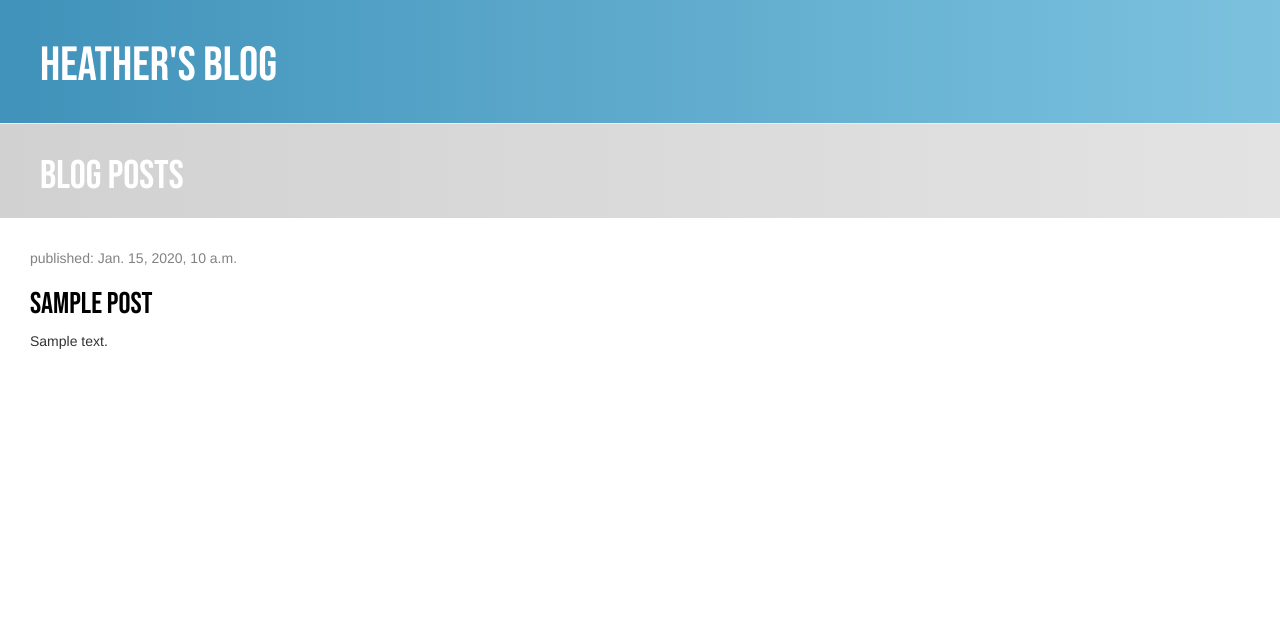
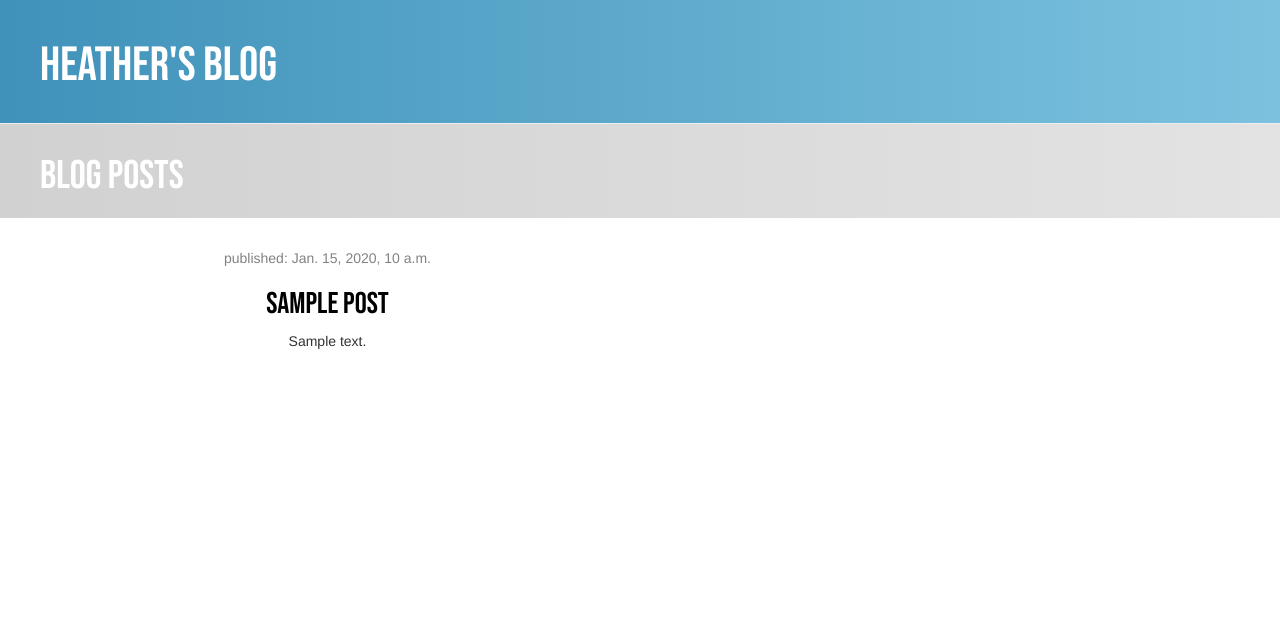
Before and after one commit to hevaa/my-first-blog, a Django app: page /blog/ in a window 1280 px wide. Shown: the top 621 px of the page. Run offline with Django 3.2, Linux system fonts and the light colour scheme; tables that the repository leaves empty hold one stand-in row (values such as "Sample post"); some libraries are stand-ins or nearby versions.

Commit message:
Positioning of blog posts

```diff
--- a/blog/templates/blog/post_list.html
+++ b/blog/templates/blog/post_list.html
@@ -1,13 +1,17 @@
 {% extends 'blog/base.html' %}
 
 {% block content %}
+	<div class="row">
 		{% for post in posts %}
-	    <div class="post">
+			<div class="col-md-6">
+				<div class="post text-center">
 			        <div class="date">
 			            <p>published: {{ post.published_date }}</p>
 			        </div>
 			        <h2><a href="{% url 'post_detail' pk=post.pk %}">{{ post.title }}</a></h2>
 			        <p>{{ post.text|linebreaksbr }}</p>
 			    </div>
+			</div>
 		{% endfor %}
+	</div>
 {% endblock %}
```
Lines whose indentation alone changed are shown as unchanged.
